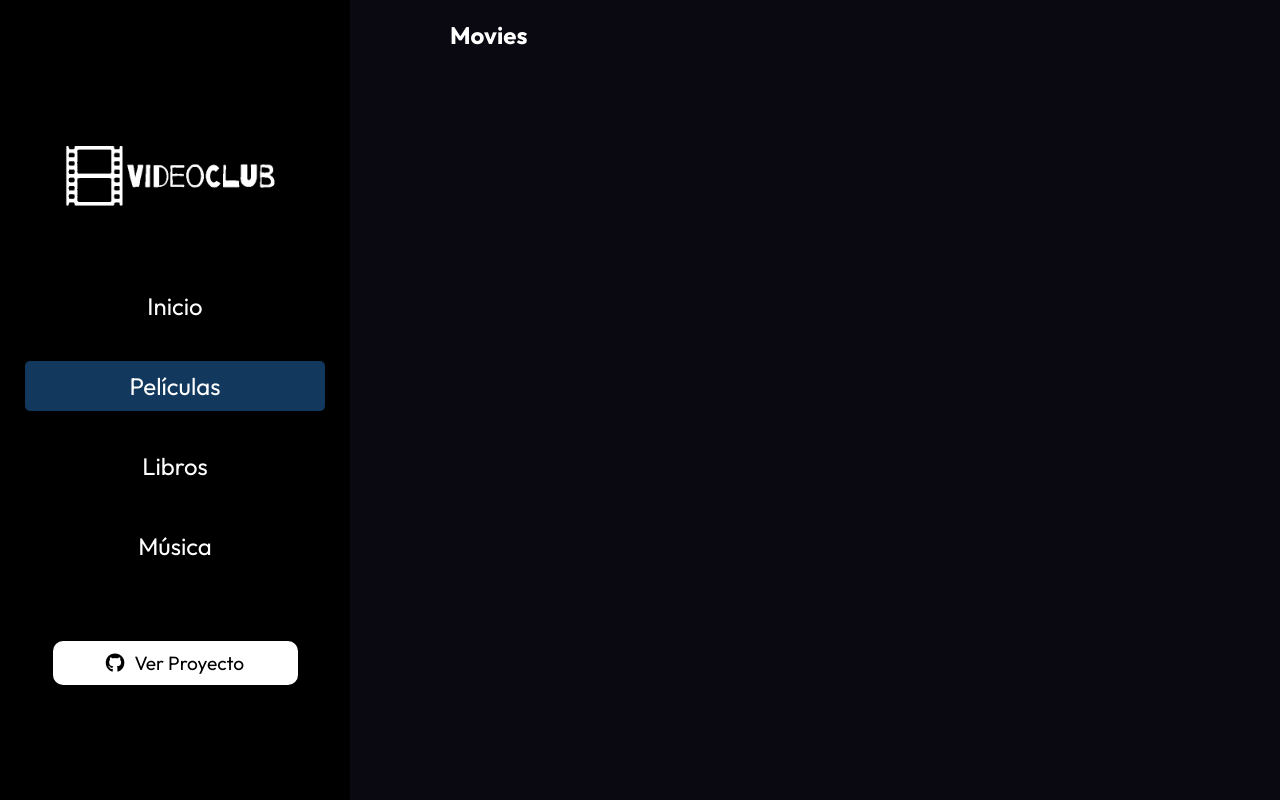
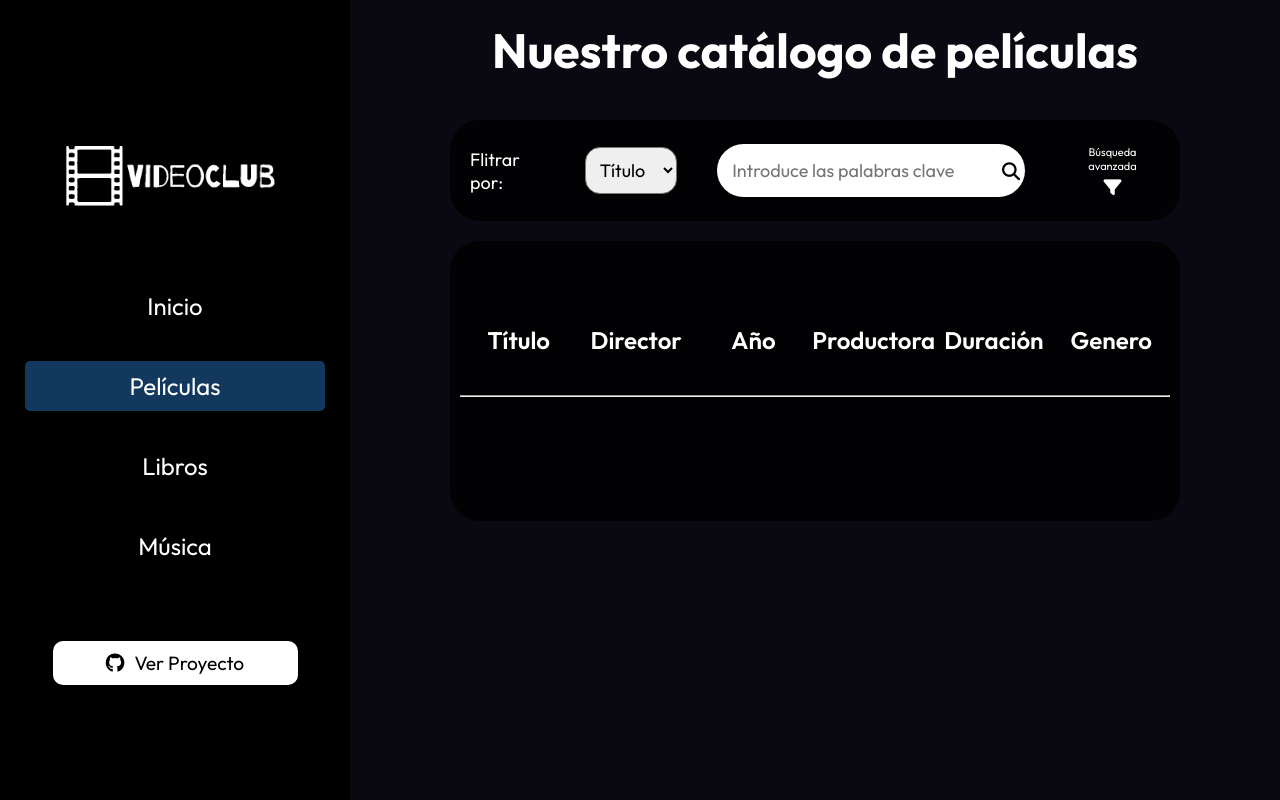
Before and after one commit to Marioby9/VideoClub, a PHP site: page /index.php?ruta=movies in a window 1280 px wide. Run offline with PHP 8.4, Linux system fonts and the light colour scheme; data that the repository does not hold is empty; some libraries are stand-ins or nearby versions.

Commit message:
MOVIES FINISHED

```diff
--- a/index.php
+++ b/index.php
@@ -1,8 +1,12 @@
 <?php
+    include_once "./src/models/ORM.inc.php";
+    include_once "./src/classes/Movie.php";
+
     if(empty($_GET)){
         header("Location: index.php?ruta=home");
         exit();
     }
+    $ORM = new ORM();
 ?>
 <!DOCTYPE html>
 <html lang="en">
@@ -24,7 +28,7 @@
                         include_once "./src/views/HomeView.php";
                     }
                     else if($_GET["ruta"] == "movies"){
-                        include_once "./src/views/MoviesView.php";
+                        include_once "./src/controllers/MoviesController.php";
                     }
                     else if($_GET["ruta"] == "books"){
                         include_once "./src/views/BooksView.php";
@@ -32,7 +36,6 @@
                     else if($_GET["ruta"] == "music"){
                         include_once "./src/views/DiscsView.php";
                     }
-
                 }
                 else{
 
--- a/public/css/ViewsCSS/index.css
+++ b/public/css/ViewsCSS/index.css
@@ -47,5 +47,12 @@ main{
     flex-direction: column;
     padding: 20px 100px;
     width: 100%;
+}
 
+.mainContainer{
+    height: 100%;
+    width: 100%;
+    display: flex;
+    flex-direction: column;
+    gap: 40px;
 }
--- /dev/null
+++ b/public/css/ViewsCSS/movies.css
@@ -0,0 +1,160 @@
+.title{
+    font-size: xxx-large;
+    text-align: center;
+}
+.catalogue{
+    display: flex;
+    flex-direction: column;
+    gap: 20px;
+}
+
+.search{
+    display: flex;
+    justify-content: center;
+    align-items: center;
+    height: fit-content;
+    padding: 20px;
+    background-color: rgba(0, 0, 0, 0.845);
+    gap: 40px;
+    border-radius: 30px;
+    font-size: small;
+}
+.search p{
+    font-size: large;
+}
+.search select{
+    border-radius: 15px;
+    font-size: large;
+    padding: 10px;
+    width: 15%;
+    cursor: pointer;
+}
+
+.field{
+    display: flex;
+    align-items: center;
+    width: 50%;
+    gap: 2px;
+    background-color: #ffffff;
+    border-radius: 30px;
+    padding: 5px;
+}
+.field input{
+    background-color: #ffffff;
+    padding: 10px;
+    border: none;
+    border-radius: 30px;
+    font-size: medium;
+    width: 90%;
+    font-size: large;
+}
+
+.field input:focus{
+    outline: none;
+}
+
+.searchButton{
+    cursor: pointer;
+    font-size: large;
+    color: black;
+    transition: transform .3s;
+}
+.searchButton:hover{
+    transform: scale(1.2);
+}
+
+.avanzada{
+    display: flex;
+    flex-direction: column;
+    align-items: center;
+    gap: 5px;
+    height: 100%;
+    padding: 5px;
+    border-radius: 10px;
+    transition: background-color .2s;
+    cursor: pointer;
+}
+.avanzada:hover{
+    background-color: #12395d;
+
+}
+.avanzada p{
+    font-size: 11px;
+    text-align: center;
+}
+.avanzada i{
+    font-size: large;
+    color: #ffffff;
+}
+
+
+
+
+.moviesCont{
+    display: flex;
+    justify-content: center;
+    flex-direction: column;
+
+    min-height: 200px;
+    max-height: 350px;
+    padding: 40px 10px;
+    background-color: rgba(0, 0, 0, 0.845);
+    gap: 40px;
+    border-radius: 30px;
+}
+
+.rowNames{
+    width: 100%;
+    display: flex;
+}
+.rowNames p{
+    font-weight: 600;
+    font-size: x-large;
+    width: 100%;
+    text-align: center;
+}
+
+.movies{
+    width: 100%;
+    display: flex;
+    flex-direction: column;
+    gap: 10px;
+    overflow-y: scroll;
+}
+.movies{
+    &::-webkit-scrollbar {
+        width: 12px;
+    }
+
+    &::-webkit-scrollbar-thumb {
+        background-color: #12395d;
+        border-radius: 5px;
+    }
+
+    &::-webkit-scrollbar-track {
+        background-color: #fff;
+        border-radius: 5px;
+    }
+}
+
+.movie{
+    color: #ffffff;
+    font-weight: 400;
+    width: 100%;
+    display: flex;
+    padding: 20px 0;
+    border-radius: 10px;
+    transition: all .1s;
+}
+.movie:hover{
+    background-color: #12395d;
+    cursor: pointer;
+}
+.movie p{
+    text-align: center;
+    width: 100%;
+}
+
+p.available{
+    width: 70%;
+}
--- a/src/classes/Movie.php
+++ b/src/classes/Movie.php
@@ -1,15 +1,15 @@
 <?php
-    require_once "./Product.php";
+    require_once "./src/classes/Product.php";
 
     class Movie extends Product{
 
-        private string $director;
-        private int $duration;
-        private string $ISAN;
+        private ?string $director;
+        private ?int $duration;
+        private ?string $ISAN;
 
         //
 
-        public function __construct(string $pTitle = null, string $pDirector = null, int $pYear = null, string $pPublisher = null, int $pDuration = null, string $pISAN = null, string $pGenre = null) : void {
+        public function __construct(string $pTitle = null, string $pDirector = null, int $pYear = null, string $pPublisher = null, int $pDuration = null, string $pISAN = null, string $pGenre = null) {
             parent::__construct($pTitle, $pYear, $pPublisher, $pGenre);
             $this->director = $pDirector;
             $this->duration = $pDuration;
@@ -18,13 +18,13 @@
 
         //
 
-        public function setDirector(string $pDirector) : void {
+        public function setDirector(?string $pDirector) : void {
             $this->director = $pDirector;
         }
-        public function setDuration(int $pDuration) : void {
+        public function setDuration(?int $pDuration) : void {
             $this->duration = $pDuration;
         }
-        public function setISAN(string $pISAN) : void {
+        public function setISAN(?string $pISAN) : void {
             $this->ISAN = $pISAN;
         }
 
--- /dev/null
+++ b/src/controllers/MoviesController.php
@@ -0,0 +1,5 @@
+<?php
+    $allMovies = $ORM->findAll("Movie");
+    include_once "./src/views/MoviesView.php";
+
+?>
--- a/src/models/ORM.inc.php
+++ b/src/models/ORM.inc.php
@@ -15,8 +15,7 @@
 		 * Creamos un nuevo registro,
 		 * Usamos PDO y sentencias preparadas.
 		 */
-		public function persist(&$object)
-		{
+		public function persist(&$object) {
 			$id = 0; //aux para obtener el siguiente id
 			try{
 				$dbConn= new PDO("mysql:host=".self::$host.";dbname=".self::$database."",self::$user,self::$password);
@@ -68,8 +67,7 @@
 		 * Actualizamos la base de datos con las propiedades del objeto
 		 * Usamos PDO y sentencias preparadas
 		 */
-		public function flush(&$object)
-		{
+		public function flush(&$object) {
 			try{
 				$dbConn= new PDO("mysql:host=".self::$host.";dbname=".self::$database."",self::$user,self::$password);
 			} catch(Exception $e){
@@ -102,8 +100,7 @@
 		 * Obtenemos todas las tuplas de base de datos en un array de objetos.
 		 * Usamos PDO y sentencias preparadas
 		 */
-		public function findAll($table)
-		{
+		public function findAll($table) {
 			$arrResult = array();
 
 			try{
@@ -133,9 +130,29 @@
 			$dbConn = null;
 			$arrObjects = array();
 			foreach($arrResult as $key => $val) {
-					$arrObjects[$val[0]] = new Product();
-					$arrObjects[$val[0]]->setId($val[0]);
-					$arrObjects[$val[0]]->setNombre($val[1]);
+					$arrObjects[$val[0]] = new $table();
+					//METEMOS ATRIBUTOS DE PRODUCTO (COMUNES)
+					$arrObjects[$val[0]]->setId($val["id"]);
+					$arrObjects[$val[0]]->setTitle($val["title"]);
+					$arrObjects[$val[0]]->setYear($val["year"]);
+					$arrObjects[$val[0]]->setPublisher($val["publisher"]);
+					$arrObjects[$val[0]]->setGenre($val["genre"]);
+
+					if($table == "Movie"){
+						$arrObjects[$val[0]]->setDirector($val["director"]);
+						$arrObjects[$val[0]]->setDuration($val["duration"]);
+						$arrObjects[$val[0]]->setISAN($val["isan"]);
+					}
+					else if($table == "Book"){
+						$arrObjects[$val[0]]->setAuthor($val["author"]);
+						$arrObjects[$val[0]]->setPages($val["pages"]);
+						$arrObjects[$val[0]]->setISBN($val["isbn"]);
+					}
+					else if($table == "Disc"){
+						$arrObjects[$val[0]]->setArtist($val["artist"]);
+						$arrObjects[$val[0]]->setDuration($val["duration"]);
+						$arrObjects[$val[0]]->setISWC($val["iswc"]);
+					}
 			}
 			return $arrObjects;
 		}
@@ -145,8 +162,7 @@
 		 * base de datos a partir del id
 		 * Usamos PDO y sentencias preparadas
 		 */
-		public function find($table,$id)
-		{
+		public function find($table, $id) {
 			$arrResult = array();
 
 			try{
--- a/src/views/BooksView.php
+++ b/src/views/BooksView.php
@@ -1,3 +1,3 @@
-<div>
+<div class="mainContainer">
     <h1>Books</h1>
 </div>
--- a/src/views/DiscsView.php
+++ b/src/views/DiscsView.php
@@ -1,3 +1,3 @@
-<div>
+<div class="mainContainer">
     <h1>Discs</h1>
 </div>
--- a/src/views/HomeView.php
+++ b/src/views/HomeView.php
@@ -1,3 +1,3 @@
-<div>
+<div class="mainContainer">
     <h1>Home</h1>
 </div>
--- a/src/views/MoviesView.php
+++ b/src/views/MoviesView.php
@@ -1,3 +1,52 @@
-<div>
-    <h1>Movies</h1>
+<div class="mainContainer">
+    <link rel="stylesheet" href="./public/css/ViewsCSS/movies.css">
+    <h1 class="title">Nuestro catálogo de películas</h1>
+    <div class="catalogue">
+    <form id="simpleForm" action="<?php echo $_SERVER["PHP_SELF"]."?ruta=movies"; ?>" method="post">
+        <div class="search">
+            <p>Flitrar por:</p>
+            <select name="filter" id="">
+                <option value="title">Título</option>
+                <option value="author">Autor</option>
+                <option value="isbn">ISBN</option>
+                <option value="publisher">Editorial</option>
+                <option value="genre">Género</option>
+                <option value="language">Idioma</option>
+            </select>
+            <div class="field">
+                <input type="text" name="keyword" id="password" placeholder="Introduce las palabras clave">
+                <i class="fa-solid fa-magnifying-glass searchButton" id="bSimpleSearch""></i>
+            </div>
+            <div class="avanzada" id="bAdvSearch">
+                <p>Búsqueda avanzada</p>
+                <i class="fa-solid fa-filter"></i>
+            </div>
+        </div>
+    </form>
+    <div class="moviesCont">
+        <div class="rowNames">
+            <p>Título</p>
+            <p>Director</p>
+            <p>Año</p>
+            <p>Productora</p>
+            <p>Duración</p>
+            <p>Genero</p>
+        </div>
+        <hr>
+        <div class="movies">
+            <?php foreach ($allMovies as $movie) {?>
+                <a href="?ruta=singleBook&id=<?php echo $book["id"];?>" class="movie">
+                        <p><?php echo $movie->getTitle(); ?></p>
+                        <p><?php echo $movie->getDirector(); ?></p>
+                        <p><?php echo $movie->getYear(); ?></p>
+                        <p><?php echo $movie->getPublisher(); ?></p>
+                        <p><?php echo $movie->getDuration(); ?></p>
+                        <p><?php echo $movie->getGenre(); ?></p>
+                </a>
+            <?php } ?>
+        </div>
+    </div>
+    </div>
+
+
 </div>
```
Also changed, not shown: src/classes/Actor.php (+5 -5 lines), src/classes/Book.php (+7 -7 lines), src/classes/Disc.php (+7 -7 lines), src/classes/Product.php (+15 -9 lines).
